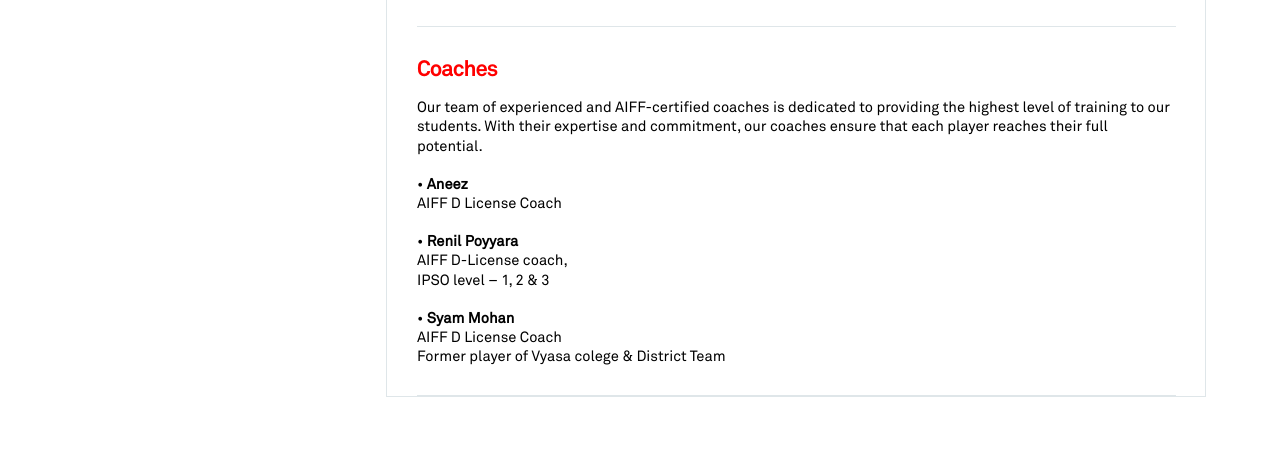
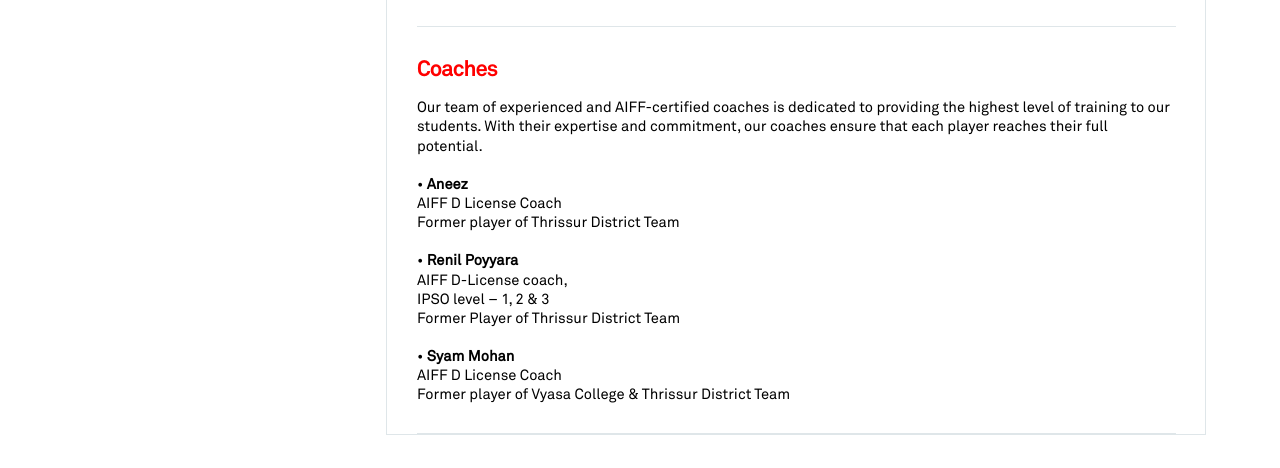
Before and after one commit to hxri-nxrxyxn/malayalamfc-web, a plain HTML site: page pages/about.html in a window 1280 px wide. Shown: the part 1585-2053 px from the top of the page. Drawn offline with Linux system fonts and the light colour scheme.

Commit message:
updated about page

```diff
--- a/pages/about.html
+++ b/pages/about.html
@@ -102,15 +102,15 @@
 						Our team of experienced and AIFF-certified coaches is dedicated to providing the highest level of training to our students. With their expertise and commitment, our coaches ensure that each player reaches their full potential.
 						<br>
 						<br>
-						• <b>Aneez</b> <br> AIFF D License Coach
+						• <b>Aneez</b> <br> AIFF D License Coach <br> Former player of Thrissur District Team
 						<br>
 						<br>
-						• <b>Renil Poyyara</b> <br> AIFF D-License coach,<br> IPSO level – 1, 2 & 3
+						• <b>Renil Poyyara</b> <br> AIFF D-License coach,<br> IPSO level – 1, 2 & 3 <br> Former Player of Thrissur District Team
 						<br>
 						<br>
 						• <b>Syam Mohan</b> <br> AIFF D License Coach
 						<br>
-						Former player of Vyasa colege & District Team
+						Former player of Vyasa College & Thrissur District Team
 					</p>
 				</article>
 			</div>
```
Also changed, not shown: pages/contact.html (+1 -1 lines).
